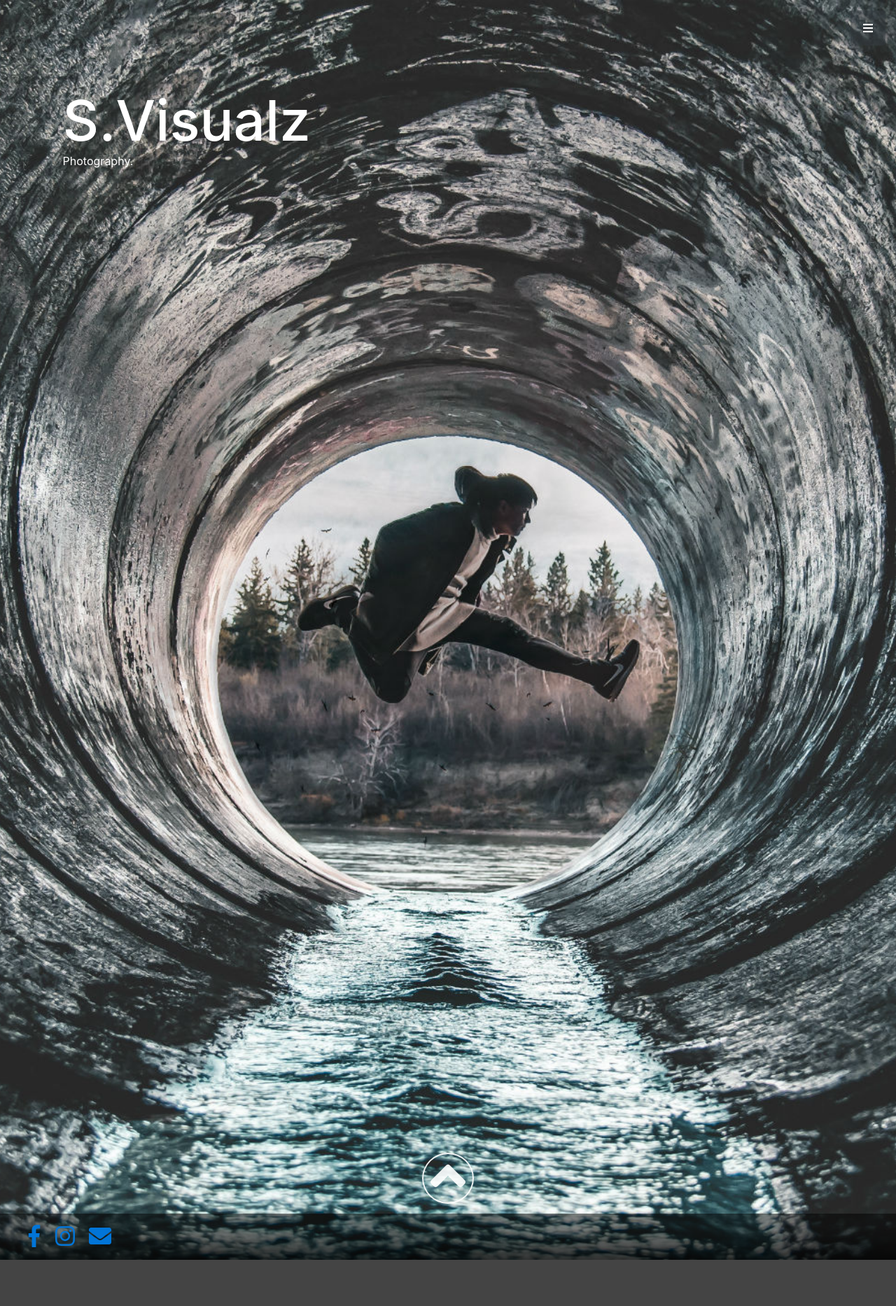
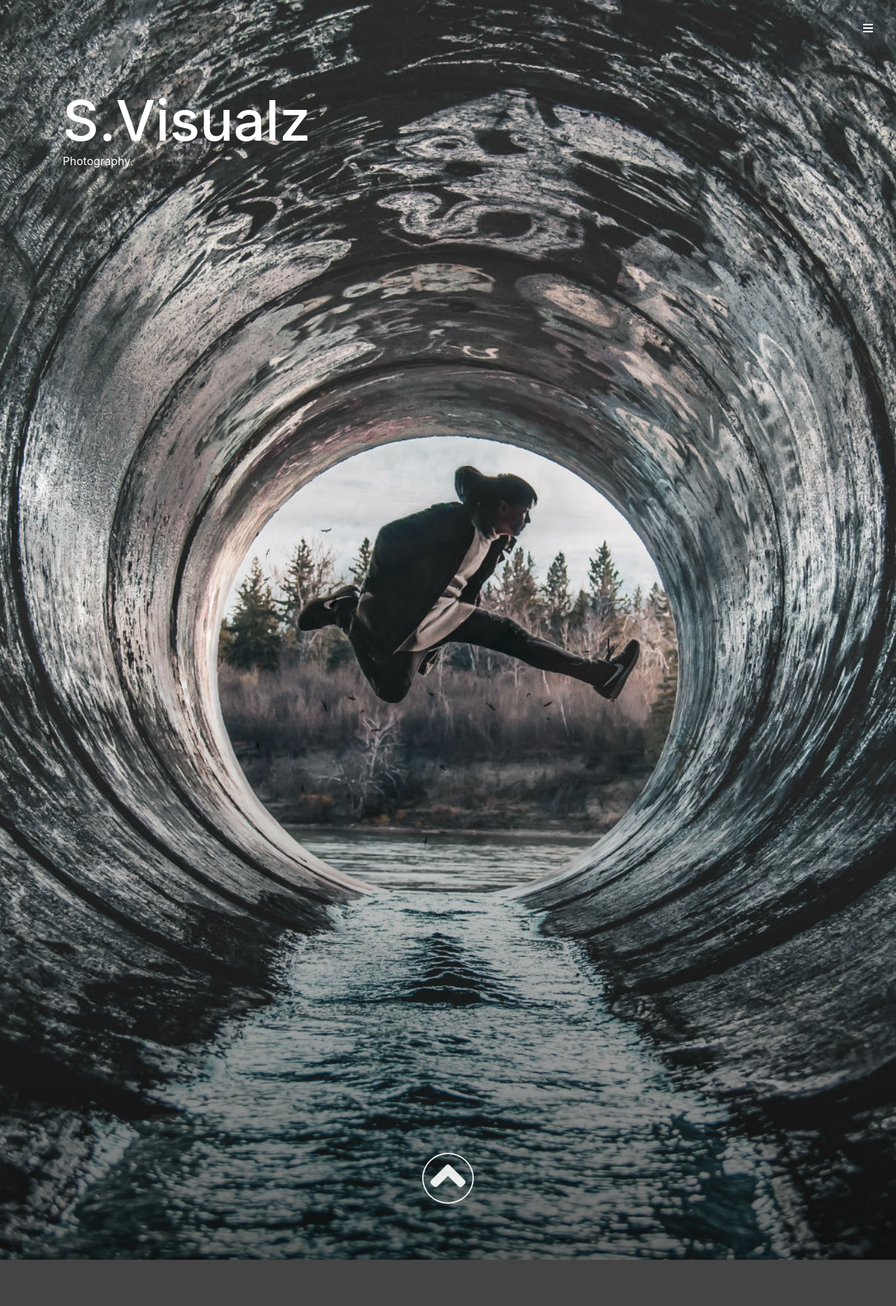
Before and after one commit to linhub15/Siontivity, a Jekyll site: the page built from docs/index.html, in a window 1280 px wide. Shown: the whole page at 70% size. Built offline with Jekyll 4.4.1, drawn with Linux system fonts in a browser that asks for light colours; nearby versions of some CDN libraries; after the commit the page ends 1800 px from its top, so only the background shows below that.

Commit message:
Moved Social Media to Sidebar

```diff
--- a/docs/_includes/footer.html
+++ b/docs/_includes/footer.html
@@ -1,14 +1,4 @@
 <footer>
-<!-- Add Facebook and Instagram to the footer -->
-<div class="social-media-bar">
-<a href="{{ site.facebook-url }}" class="px-2">
-  <i class="fab fa-facebook-f fa-2x"></i></a>
-<a href="{{ site.instagram-url }}" class="px-2">
-  <i class="fab fa-instagram fa-2x"></i></a>
-<a href="mailto:{{ site.email }}?Subject=Photography%20Inquiry" target="_top" class="px-2">
-  <i class="fas fa-envelope fa-2x"></i></a>
-</div>
-
 
 <!-- Tether v1.4.0 -->
 <script src="https://cdnjs.cloudflare.com/ajax/libs/tether/1.4.0/js/tether.min.js" integrity="sha384-DztdAPBWPRXSA/3eYEEUWrWCy7G5KFbe8fFjk5JAIxUYHKkDx6Qin1DkWx51bBrb" crossorigin="anonymous"></script>
--- a/docs/_includes/side-nav.html
+++ b/docs/_includes/side-nav.html
@@ -22,4 +22,13 @@
 
 
 </ul>
+<!-- Social Media Bar -->
+<div class="social-media-bar">
+<a href="{{ site.facebook-url }}" class="px-2">
+  <i class="fab fa-facebook-f fa-2x"></i></a>
+<a href="{{ site.instagram-url }}" class="px-2">
+  <i class="fab fa-instagram fa-2x"></i></a>
+<a href="mailto:{{ site.email }}?Subject=Photography%20Inquiry" target="_top" class="px-2">
+  <i class="fas fa-envelope fa-2x"></i></a>
+</div>
 </nav>
--- a/docs/css/main.scss
+++ b/docs/css/main.scss
@@ -5,6 +5,7 @@ $link-color: #ccccdd;
 $hover-color: #efefff;
 $site-bg-color: #444444;
 $scroll-down-color: rgba(255, 255, 255, 0.9);
+$section-overlay-color: rgba(0,0,0,0.6);
 
 
 // Images
@@ -70,7 +71,7 @@ section {
 #home {
   width: 100%;
   min-height: 34rem;
-  background-image: url($home-bg-img);
+  background: linear-gradient(to bottom, rgba(0,0,0,0),rgba(0,0,0,0), $section-overlay-color), url($home-bg-img);
   background-position: center center;
   background-repeat: no-repeat;
   background-size: cover;
@@ -106,7 +107,7 @@ section {
   display: flex;
   flex-direction: column;
   justify-content: center;
-  background-color: rgba(0,0,0,0.6);
+  background-color: $section-overlay-color;
 }
 
 /* Nav Bar */
@@ -252,9 +253,13 @@ footer {
 }
 
 .social-media-bar {
+  position: fixed;
+  bottom: 0;
+  width: 100%;
   padding-left: 2rem;
   padding-top: 1rem;
   padding-bottom: 1rem;
+
 }
 
 footer.hide {
```
